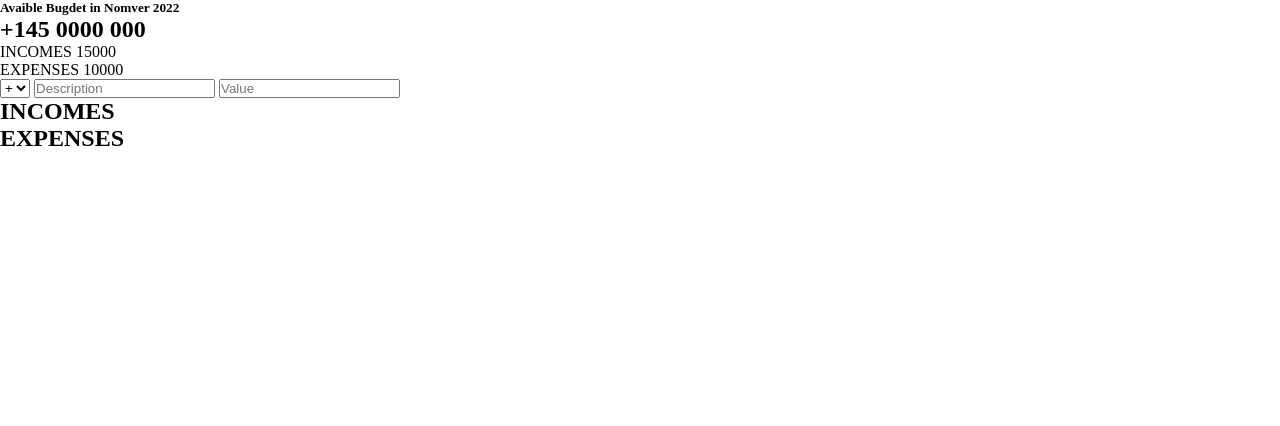
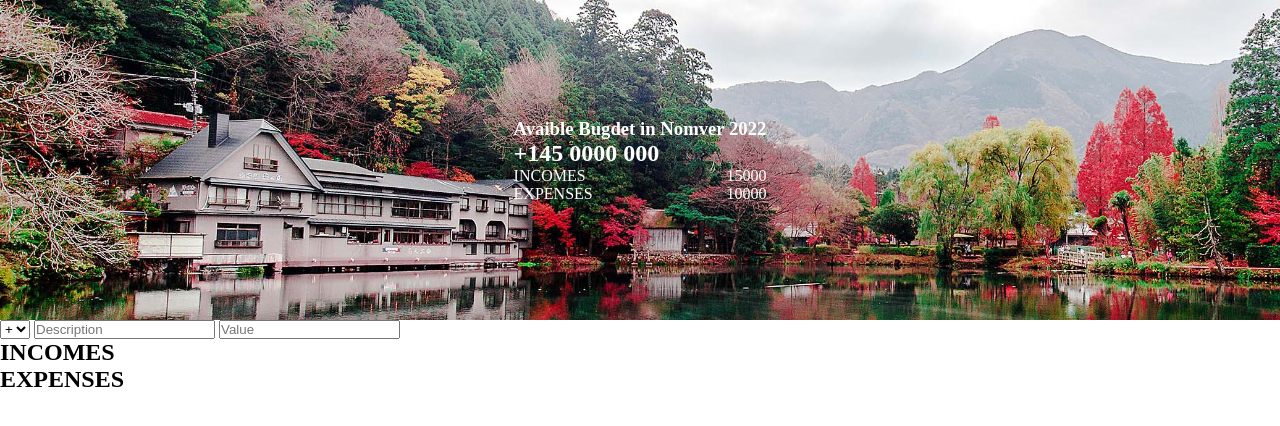
Before and after one commit to irumvabric/bugetAppDukoreTech, a plain HTML site: page index.html in a window 1280 px wide. Drawn offline with Linux system fonts and the light colour scheme.

Commit message:
initialize style css

```diff
--- a/asset/style.css
+++ b/asset/style.css
@@ -3,3 +3,17 @@
     padding: 0;
     box-sizing: border-box;
 }
+header{
+    display: flex;
+    justify-content: center;
+    align-items: center;
+    height: 40vh;
+   background-image: url(../img/bg.jpg);
+   background-size: cover;
+   color: #fff;
+}
+
+.header_incomes, .header_expenses{
+    display: flex;
+    justify-content: space-between;
+}
--- a/index.html
+++ b/index.html
@@ -11,13 +11,13 @@
 <div>
     <header>
         <div>
-            <h5>Avaible Bugdet in Nomver 2022</h5>
+            <h3>Avaible Bugdet in Nomver 2022</h3>
             <h2>+145 0000 000</h2>
-            <div>
+            <div class="header_incomes">
             <span>INCOMES</span>
             <span>15000</span>
             </div>
-            <div>
+            <div class="header_expenses">
             <span>EXPENSES</span>
             <span>10000</span>
             </div>
```
